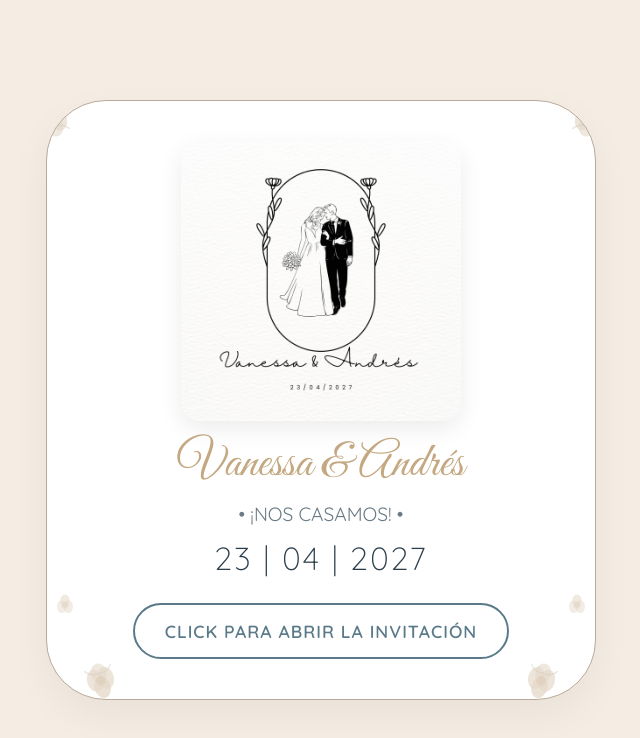
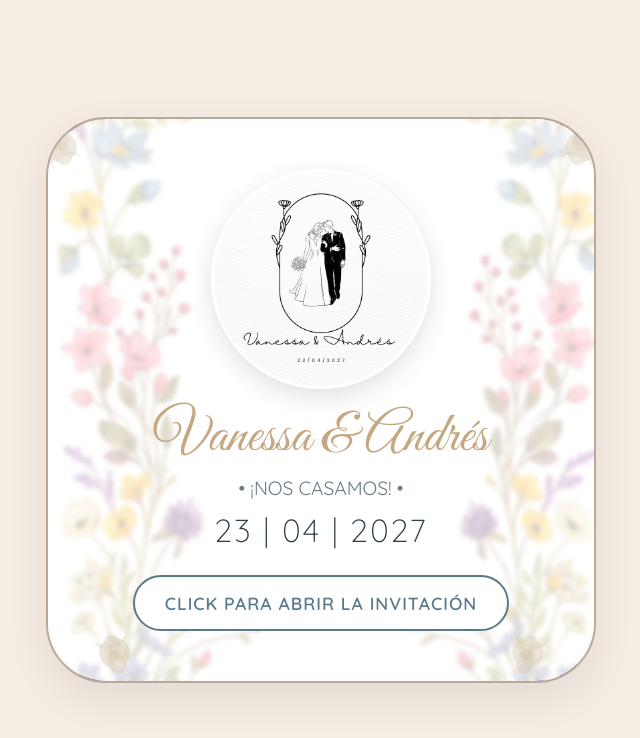
Before and after one commit to iandlocam/boda-rsvp-2027, a Next.js app: page / in a window 1280 px wide. Shown: the top 738 px of the page, without its empty margins (319-959 px from the left). Built offline with nearby package versions, Linux system fonts and the light colour scheme.

Commit message:
Actualizar index.js

```diff
--- a/pages/index.js
+++ b/pages/index.js
@@ -529,23 +529,21 @@ function FloralDecorations() {
       <svg
         style={{
           position: "absolute",
-          top: "-10px",
-          left: "-10px",
-          width: "80px",
-          height: "80px",
+          top: "-5px",
+          left: "-5px",
+          width: "90px",
+          height: "90px",
           pointerEvents: "none",
-          opacity: 0.6,
+          opacity: 0.5,
         }}
         viewBox="0 0 100 100"
       >
         <g transform="rotate(-15, 50, 50)">
-          {/* Flor pequeña 1 */}
           <ellipse cx="25" cy="20" rx="10" ry="14" fill="#d4c0a8" opacity="0.8" />
           <ellipse cx="18" cy="30" rx="10" ry="14" fill="#d4c0a8" opacity="0.7" />
           <ellipse cx="32" cy="30" rx="10" ry="14" fill="#d4c0a8" opacity="0.7" />
           <ellipse cx="25" cy="38" rx="10" ry="12" fill="#d4c0a8" opacity="0.6" />
           <circle cx="25" cy="28" r="6" fill="#c4a882" opacity="0.5" />
-          {/* Hojas */}
           <path d="M8,45 Q15,35 25,38" stroke="#b8a99a" strokeWidth="1.5" fill="none" opacity="0.5" />
           <path d="M42,45 Q35,35 25,38" stroke="#b8a99a" strokeWidth="1.5" fill="none" opacity="0.5" />
         </g>
@@ -555,12 +553,12 @@ function FloralDecorations() {
       <svg
         style={{
           position: "absolute",
-          top: "-10px",
-          right: "-10px",
-          width: "80px",
-          height: "80px",
+          top: "-5px",
+          right: "-5px",
+          width: "90px",
+          height: "90px",
           pointerEvents: "none",
-          opacity: 0.6,
+          opacity: 0.5,
         }}
         viewBox="0 0 100 100"
       >
@@ -579,12 +577,12 @@ function FloralDecorations() {
       <svg
         style={{
           position: "absolute",
-          bottom: "-10px",
-          left: "-10px",
-          width: "80px",
-          height: "80px",
+          bottom: "-5px",
+          left: "-5px",
+          width: "90px",
+          height: "90px",
           pointerEvents: "none",
-          opacity: 0.6,
+          opacity: 0.5,
         }}
         viewBox="0 0 100 100"
       >
@@ -603,12 +601,12 @@ function FloralDecorations() {
       <svg
         style={{
           position: "absolute",
-          bottom: "-10px",
-          right: "-10px",
-          width: "80px",
-          height: "80px",
+          bottom: "-5px",
+          right: "-5px",
+          width: "90px",
+          height: "90px",
           pointerEvents: "none",
-          opacity: 0.6,
+          opacity: 0.5,
         }}
         viewBox="0 0 100 100"
       >
@@ -620,45 +618,6 @@ function FloralDecorations() {
           <circle cx="25" cy="28" r="6" fill="#c4a882" opacity="0.5" />
           <path d="M8,45 Q15,35 25,38" stroke="#b8a99a" strokeWidth="1.5" fill="none" opacity="0.5" />
           <path d="M42,45 Q35,35 25,38" stroke="#b8a99a" strokeWidth="1.5" fill="none" opacity="0.5" />
-        </g>
-      </svg>
-
-      {/* Flores pequeñas a los lados del botón */}
-      <svg
-        style={{
-          position: "absolute",
-          left: "10px",
-          bottom: "70px",
-          width: "40px",
-          height: "40px",
-          pointerEvents: "none",
-          opacity: 0.5,
-        }}
-        viewBox="0 0 50 50"
-      >
-        <ellipse cx="10" cy="15" rx="6" ry="8" fill="#d4c0a8" opacity="0.7" />
-        <ellipse cx="6" cy="22" rx="6" ry="8" fill="#d4c0a8" opacity="0.6" />
-        <ellipse cx="14" cy="22" rx="6" ry="8" fill="#d4c0a8" opacity="0.6" />
-        <circle cx="10" cy="20" r="4" fill="#c4a882" opacity="0.5" />
-      </svg>
-
-      <svg
-        style={{
-          position: "absolute",
-          right: "10px",
-          bottom: "70px",
-          width: "40px",
-          height: "40px",
-          pointerEvents: "none",
-          opacity: 0.5,
-        }}
-        viewBox="0 0 50 50"
-      >
-        <g transform="scale(-1, 1) translate(-50, 0)">
-          <ellipse cx="10" cy="15" rx="6" ry="8" fill="#d4c0a8" opacity="0.7" />
-          <ellipse cx="6" cy="22" rx="6" ry="8" fill="#d4c0a8" opacity="0.6" />
-          <ellipse cx="14" cy="22" rx="6" ry="8" fill="#d4c0a8" opacity="0.6" />
-          <circle cx="10" cy="20" r="4" fill="#c4a882" opacity="0.5" />
         </g>
       </svg>
     </>
@@ -1008,7 +967,7 @@ export default function Home() {
   ];
 
   // ====================================================
-  // 🎨 ESTILOS
+  // 🎨 ESTILOS - PANTALLA DE BIENVENIDA
   // ====================================================
 
   const welcomeStyles = {
@@ -1023,41 +982,63 @@ export default function Home() {
     container: {
       width: "100%",
       maxWidth: 550,
-      background: COLORS.white,
+      background: `url(${BACKGROUND_IMAGE}) center/cover no-repeat`,
       borderRadius: 60,
-      boxShadow: `0 15px 40px rgba(0,0,0,0.05)`,
-      padding: "40px 30px",
-      border: `1px solid ${COLORS.accentLight}`,
+      boxShadow: `0 15px 40px rgba(0,0,0,0.08)`,
+      padding: "50px 30px",
+      border: `2px solid ${COLORS.accentLight}`,
       textAlign: "center",
       cursor: "pointer",
       transition: "transform 0.3s ease",
       position: "relative",
       overflow: "hidden",
+      minHeight: "420px",
+      display: "flex",
+      flexDirection: "column",
+      justifyContent: "center",
+      alignItems: "center",
+    },
+    // Capa de superposición para suavizar el fondo
+    overlay: {
+      position: "absolute",
+      top: 0,
+      left: 0,
+      right: 0,
+      bottom: 0,
+      background: "rgba(255, 255, 255, 0.75)",
+      backdropFilter: "blur(2px)",
+      zIndex: 0,
+    },
+    content: {
+      position: "relative",
+      zIndex: 1,
+      width: "100%",
     },
     welcomeImage: {
       width: "100%",
-      maxWidth: "280px",
+      maxWidth: "220px",
       height: "auto",
-      borderRadius: "20px",
+      borderRadius: "50%",
       margin: "0 auto 15px",
       display: "block",
       objectFit: "cover",
-      boxShadow: "0 8px 25px rgba(0,0,0,0.08)",
+      boxShadow: "0 8px 25px rgba(0,0,0,0.12)",
+      border: "3px solid rgba(255,255,255,0.8)",
     },
     names: {
       fontFamily: '"Great Vibes", cursive',
-      fontSize: "clamp(2.2rem, 6vw, 3rem)",
+      fontSize: "clamp(2.5rem, 7vw, 3.5rem)",
       fontWeight: 400,
       color: COLORS.gold,
       textAlign: "center",
-      marginBottom: 8,
+      marginBottom: 5,
       lineHeight: 1.2,
     },
     subtitle: {
       fontSize: "clamp(1rem, 3.5vw, 1.2rem)",
       color: COLORS.textMedium,
       textAlign: "center",
-      marginBottom: 12,
+      marginBottom: 10,
       fontFamily: "'Quicksand', sans-serif",
       fontWeight: 400,
     },
@@ -1789,7 +1770,7 @@ export default function Home() {
         `}</style>
       </Head>
 
-      {/* PANTALLA 1: BIENVENIDA CON FLORES DECORATIVAS */}
+      {/* PANTALLA 1: BIENVENIDA - CON FONDO FLORAL */}
       {!envelopeOpen && (
         <div style={welcomeStyles.page}>
           <div
@@ -1802,9 +1783,13 @@ export default function Home() {
               if (e.key === "Enter" || e.key === " ") abrirSobre();
             }}
           >
-            {/* 🌸 FLORES DECORATIVAS EN LAS ESQUINAS Y COSTADOS */}
+            {/* Capa de superposición para que el texto sea legible */}
+            <div style={welcomeStyles.overlay} />
+
+            {/* 🌸 FLORES DECORATIVAS */}
             <FloralDecorations />
 
+            <div style={welcomeStyles.content}>
               <img
                 src={SOBRE_IMAGE}
                 alt="Vanessa & Andrés"
@@ -1821,6 +1806,7 @@ export default function Home() {
 
               <div style={welcomeStyles.openButton}>
                 CLICK PARA ABRIR LA INVITACIÓN
+              </div>
             </div>
           </div>
         </div>
```
Lines whose indentation alone changed are shown as unchanged.
